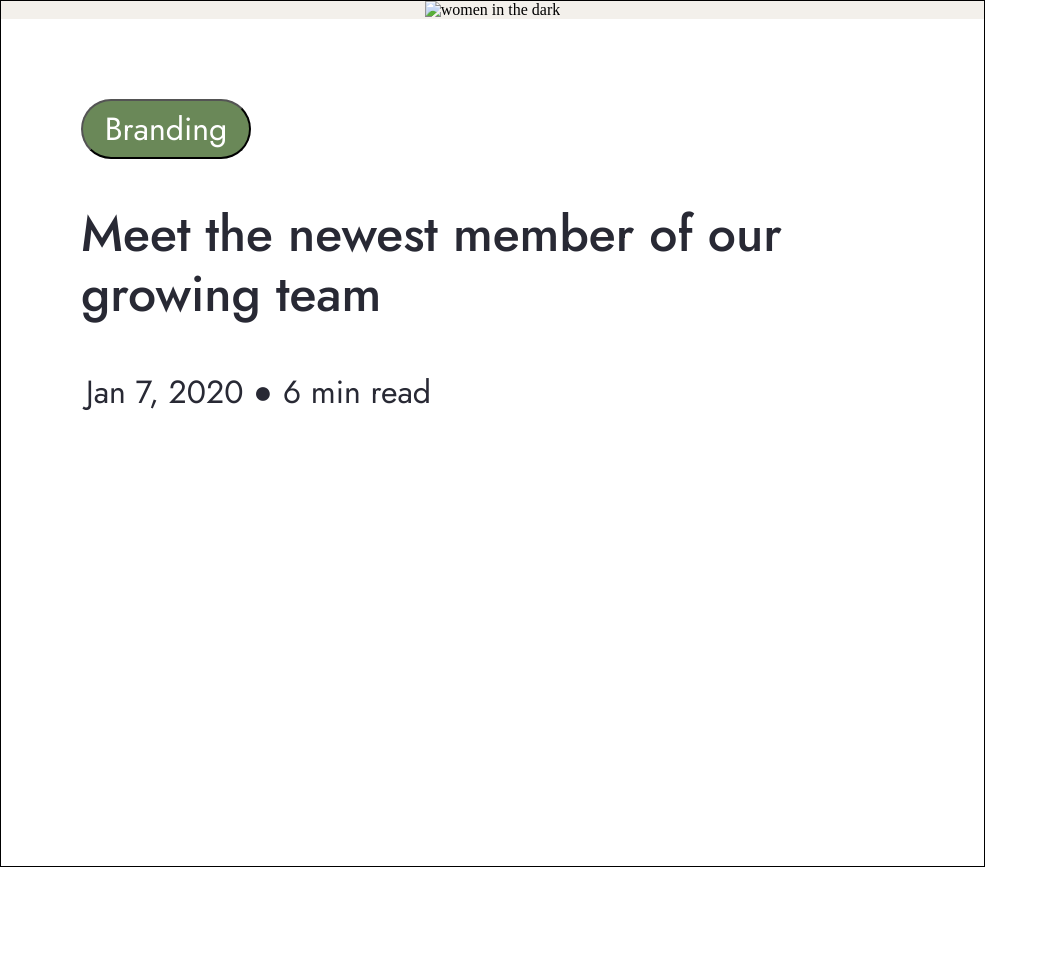
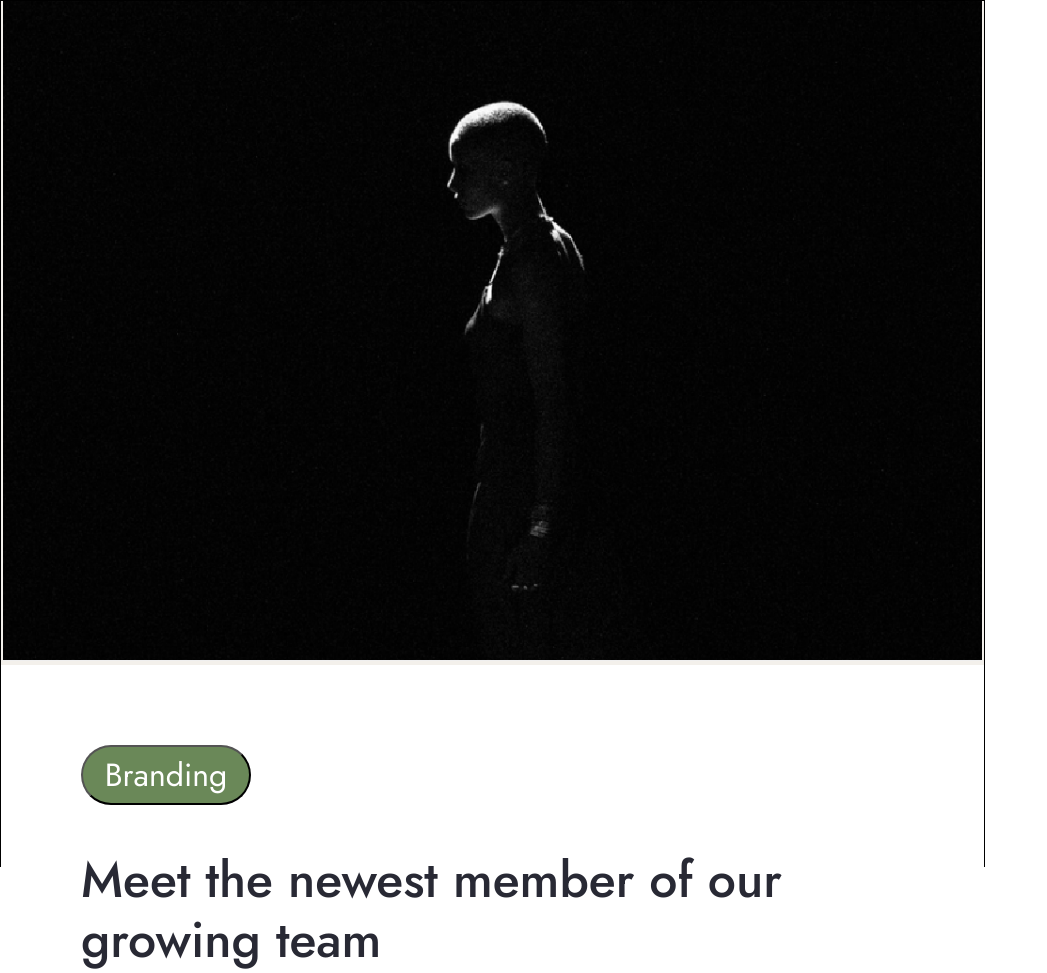
Before and after one commit to luciesteigleder/pixel-perfect-challenge, a plain HTML site: page index.html in a window 1280 px wide. Shown: the top 973 px of the page, without its empty margins (0-1047 px from the left). Before the commit the page ends 867 px from the top, so only its background shows below. Drawn offline with Linux system fonts and the light colour scheme; the site is published under a folder, as on GitHub Pages, so addresses that start at the root find nothing.

Commit message:
readme added

```diff
--- a/index.html
+++ b/index.html
@@ -14,7 +14,7 @@
     <div class="interface-area">
 
         <div class="img">
-            <img src="/asset/simple imaeg.png" alt="women in the dark">
+            <img src="./asset/simple imaeg.png" alt="women in the dark">
         </div>
 
         <div class="text-area">
```
Also changed, not shown: 1 other file.
